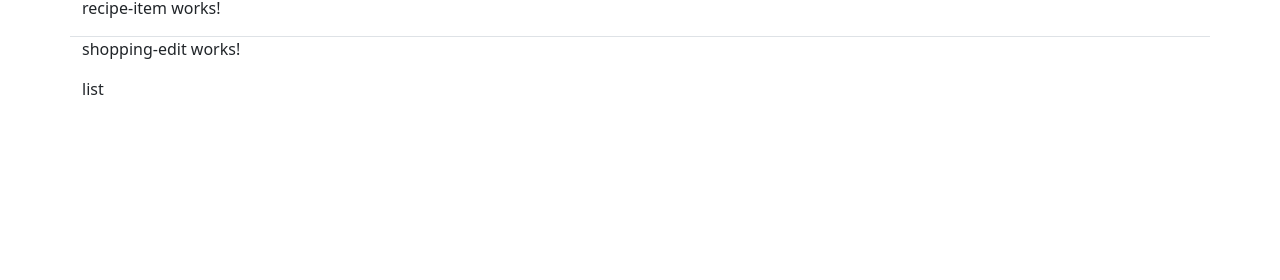
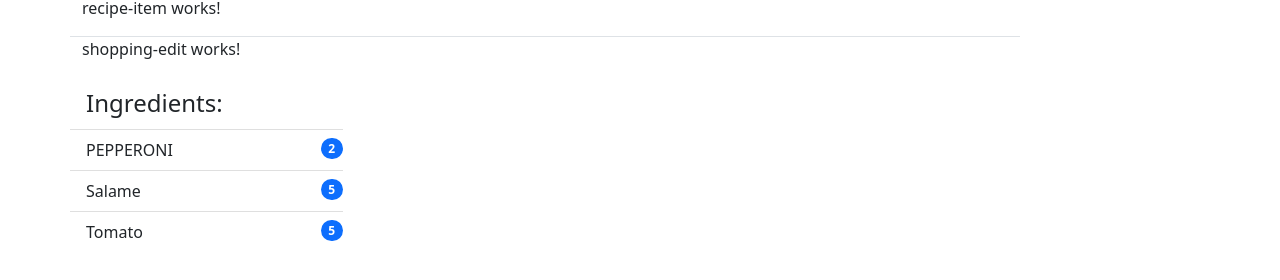
Before and after one commit to LucaSpennato/Angular-Recipe-and-Shopping-App, an Angular app: page / in a window 1280 px wide. Shown: the part 358-638 px from the top of the page. Built offline with nearby package versions, Linux system fonts and the light colour scheme.

Commit message:
shopping list basic style n' structure

```diff
--- a/src/app/shopping-list/shopping-list.component.html
+++ b/src/app/shopping-list/shopping-list.component.html
@@ -1,10 +1,20 @@
 <div class="container">
     <div class="row">
-        <div class="col-xs-10 border-top">
+        <div class="col-10 border-top">
             <app-shopping-edit></app-shopping-edit>
         </div>
-        <p>
-            list
-        </p>
+        <ul class="list-group list-group-flush col-3">
+            <li class="list-group-item fs-4">
+                Ingredients:
+            </li>
+            <li class="list-group-item position-relative" *ngFor="let ingr of ingredients">
+                <span>
+                    {{ ingr.name }}
+                </span>
+                <span class="badge rounded-pill text-bg-primary position-absolute end-0">
+                    {{ ingr.amount }}
+                </span>
+            </li>
+        </ul>
     </div>
 </div>
--- a/src/app/shopping-list/shopping-list.component.ts
+++ b/src/app/shopping-list/shopping-list.component.ts
@@ -1,3 +1,4 @@
+import { Ingredient } from './../shared/ingredient.model';
 import { Component } from '@angular/core';
 
 @Component({
@@ -7,4 +8,10 @@ import { Component } from '@angular/core';
 })
 export class ShoppingListComponent {
 
+  ingredients: Ingredient[] = [
+    new Ingredient('PEPPERONI', 2),
+    new Ingredient('Salame', 5),
+    new Ingredient('Tomato', 5)
+  ]
+
 }
```
